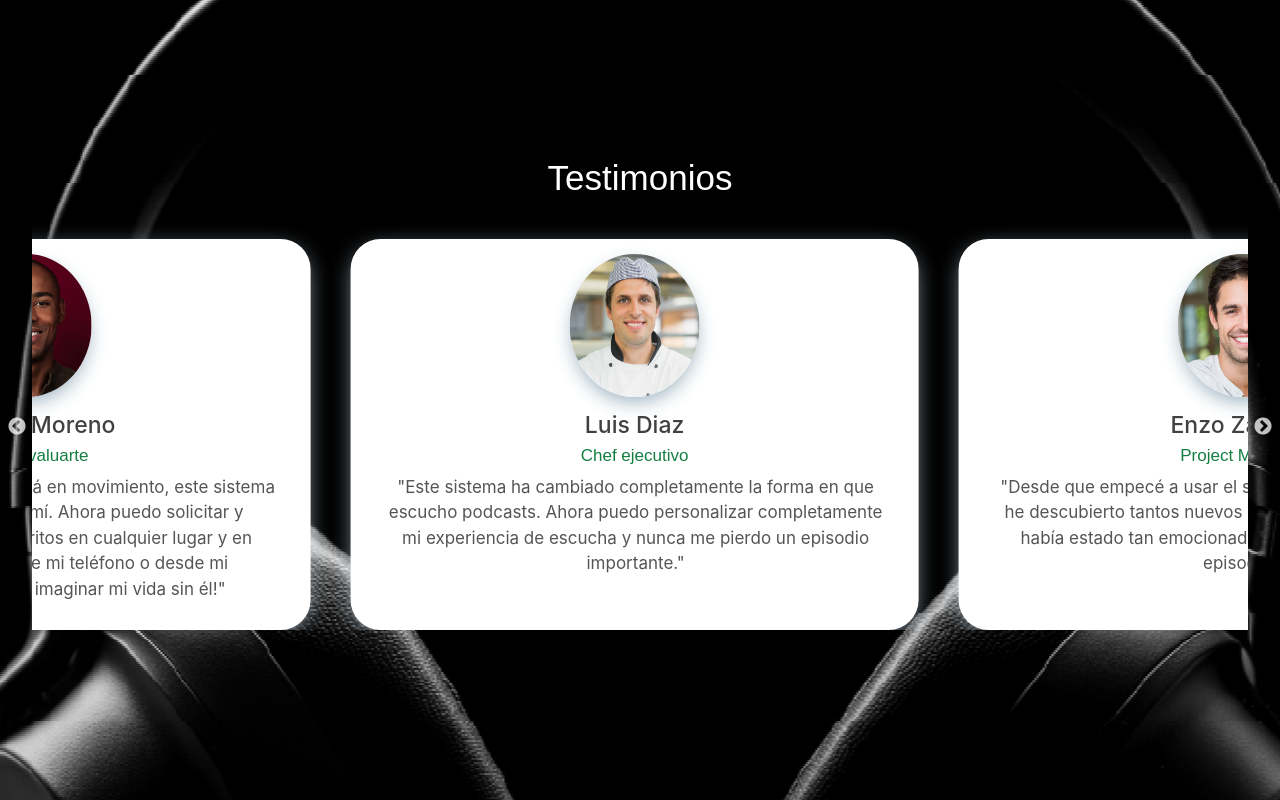
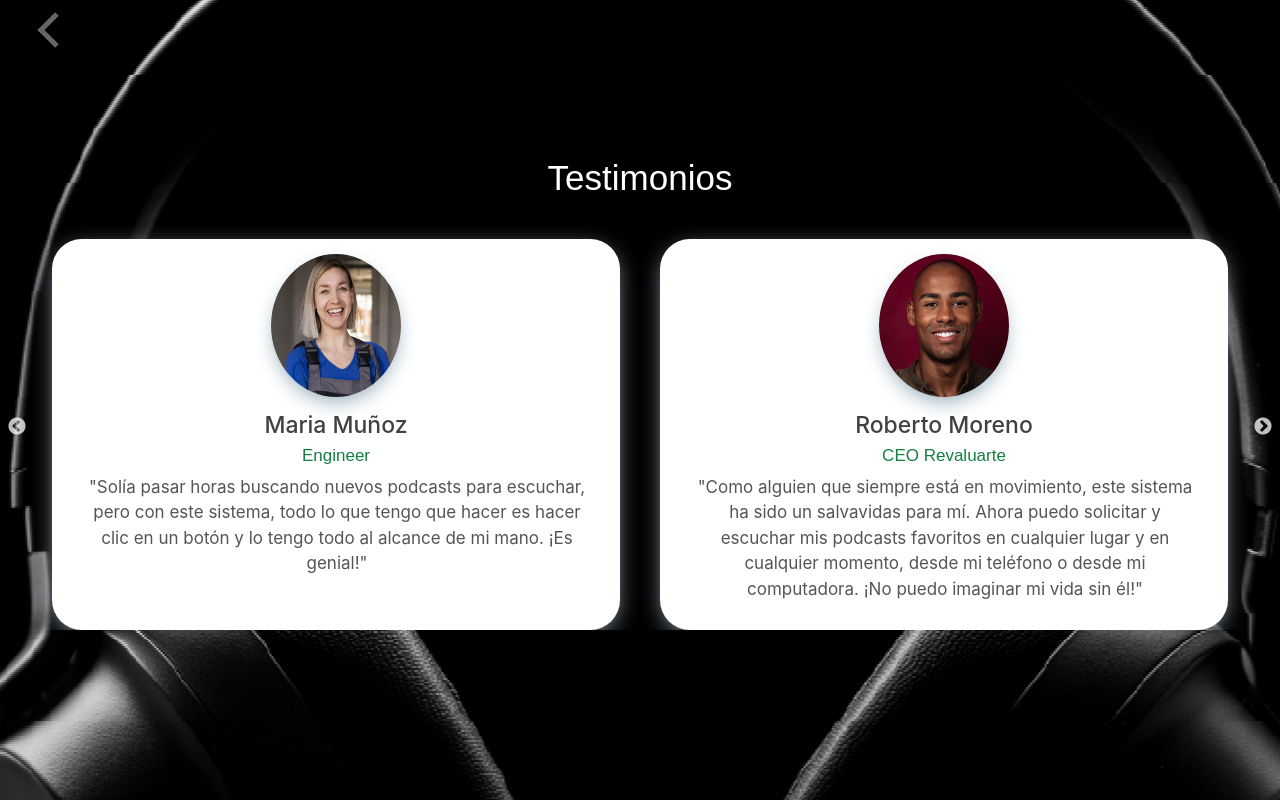
Before and after one commit to Maulex23/proyect_podcast, a React (Vite) app in the folder Frontend/: page /Review in a window 1280 px wide. Built offline with nearby package versions, Linux system fonts and the light colour scheme.

Commit message:
featadd: boton return review

```diff
--- a/Frontend/src/components/review/Review.jsx
+++ b/Frontend/src/components/review/Review.jsx
@@ -48,14 +48,22 @@ export default class AutoPlay extends Component {
       slidesToShow: 2,
       slidesToScroll: 1,
       autoplay: true,
-      speed: 1500,
-      autoplaySpeed: 1500,
+      speed: 3000,
+      autoplaySpeed: 2000,
       cssEase: "linear"
 
 
     };
     return (
       <div>
+
+        <a href="/">
+        <div class="arrow">
+          <div class="arrow-top"></div>
+          <div class="arrow-bottom"></div>
+        </div>
+        </a>
+
         <h3>Testimonios</h3>
 
         <Slider {...settings}>
--- a/Frontend/src/components/review/review.css
+++ b/Frontend/src/components/review/review.css
@@ -1,4 +1,4 @@
-.wrapper{
+.wrapper {
   background: #fff;
   box-shadow: 0 6px 25px -7px #c9dff0;
   margin: 0 20px;
@@ -16,7 +16,7 @@ h3 {
   top: -15px;
   font-family: "", sans-serif;
   font-weight: Light Roman;
-  color:  #ffffff ;
+  color: #ffffff;
   align-items: center;
   text-align: center;
   font-size: 35px;
@@ -38,14 +38,14 @@ h5 {
   top: -15px;
   font-family: "Raleway", sans-serif;
   font-weight: Light Roman;
-  color:  #157e43 ;
+  color: #157e43;
   align-items: center;
   text-align: center;
   font-size: 17px;
   line-height: 1.3;
 }
 
-.card-text{
+.card-text {
 
   position: relative;
   top: -15px;
@@ -54,19 +54,19 @@ font-size: 17px;
   color: #555;
   padding-bottom: 15px;
   align-items: center;
-text-align:center;
+  text-align: center;
   height: 140px;
   width: 500px;
 
 
 }
 
-.review-container{
+.review-container {
   margin: 10;
 
 }
 
-.card_images{
+.card_images {
   position: relative;
   top: 15px;
   align-items: center;
@@ -77,3 +77,73 @@ width: 500px;
   width: 130px;
   height: 143px;
 }
+
+.arrow {
+  top: 30px;
+  left: 30px;
+  /* padding: 20px 35px; */
+  cursor: pointer;
+  /* height: 60px;
+  left: 50%; */
+  position: absolute;
+  /* top: 50%; */
+  transform: translateX(-50%) translateY(-50%);
+  transition: transform 0.1s;
+  width: 25px;
+}
+
+.arrow-top,
+.arrow-bottom {
+  background-color: #666;
+  height: 5px;
+  left: -5px;
+  position: relative;
+  top: 50%;
+  width: 100%;
+}
+
+.arrow-top:after,
+.arrow-bottom:after {
+  background-color: #fff;
+  content: "";
+  height: 100%;
+  position: absolute;
+  top: 0;
+  transition: all 0.15s;
+}
+
+.arrow-top {
+  transform: rotate(135deg);
+  transform-origin: bottom right;
+}
+
+.arrow-top:after {
+  left: 100%;
+  right: 0;
+  transition-delay: 0s;
+}
+
+.arrow-bottom {
+  transform: rotate(-135deg);
+  transform-origin: top right;
+}
+
+.arrow-bottom:after {
+  left: 0;
+  right: 100%;
+  transition-delay: 0.15s;
+}
+
+.arrow:hover .arrow-top:after {
+  left: 0;
+  transition-delay: 0.15s;
+}
+
+.arrow:hover .arrow-bottom:after {
+  right: 0;
+  transition-delay: 0s;
+}
+
+.arrow:active {
+  transform: translateX(-50%) translateY(-50%) scale(0.9);
+}
```
Lines whose indentation alone changed are shown as unchanged.
